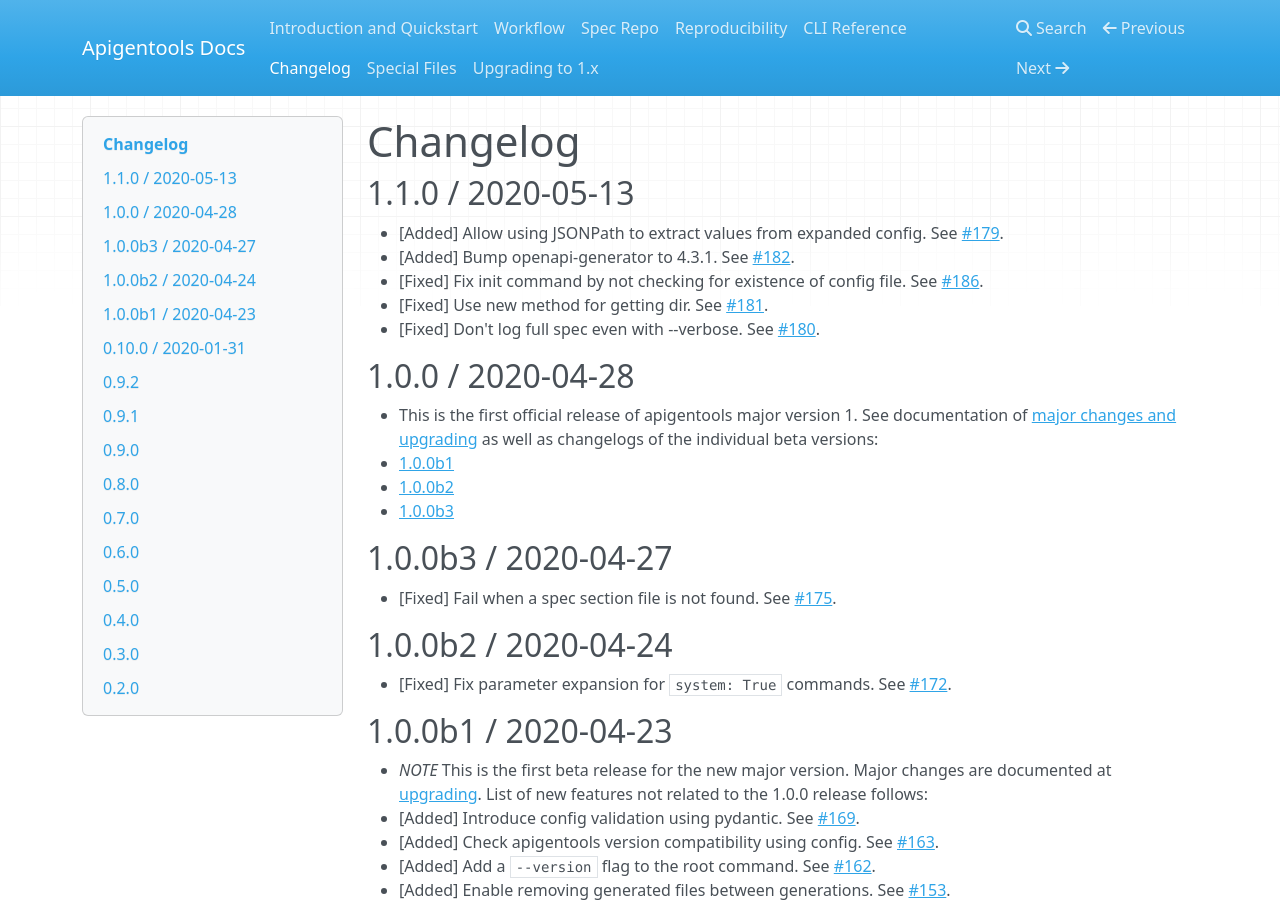
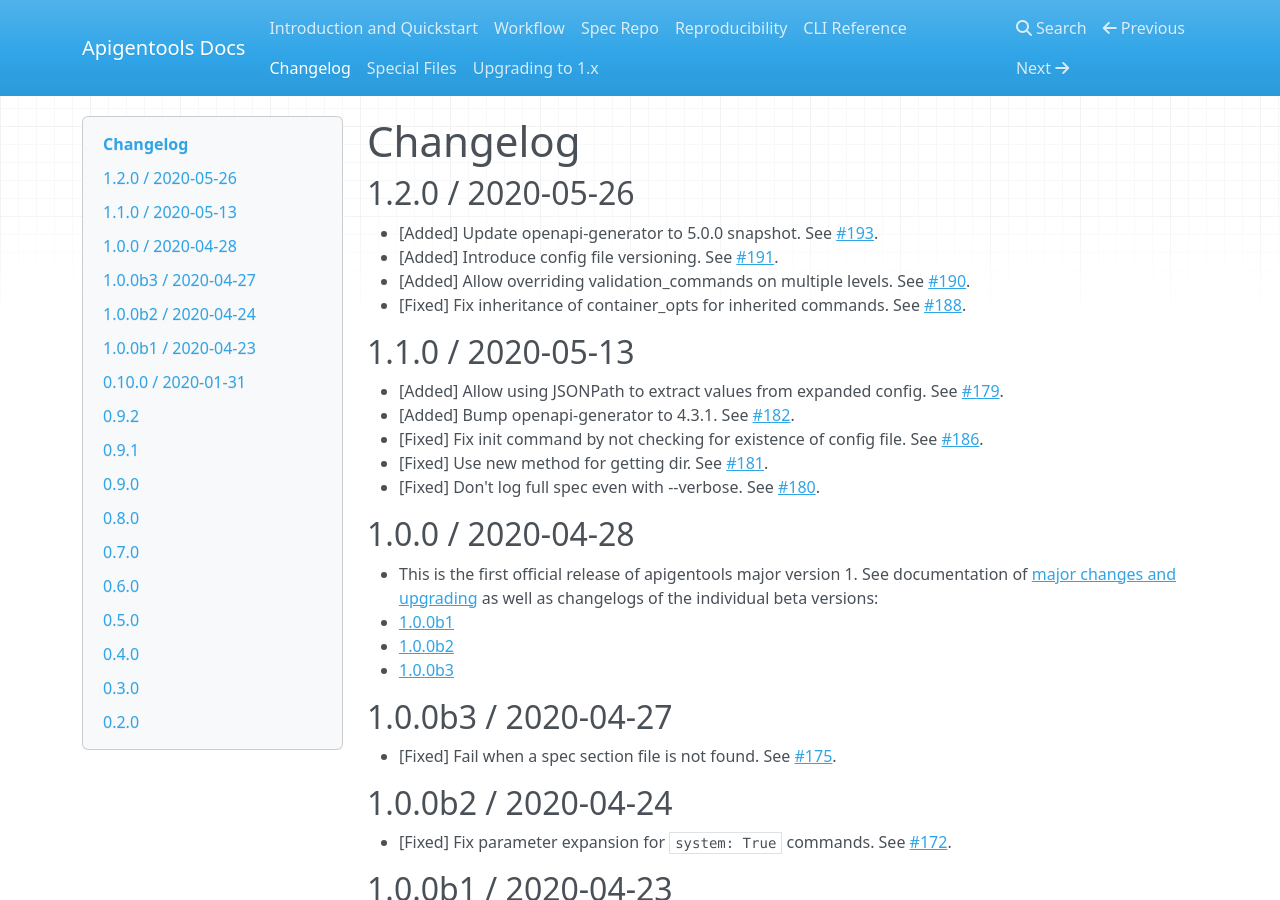
Before and after one commit to DataDog/apigentools, an MkDocs documentation site: the page built from docs/changelog.md, in a window 1280 px wide and 900 px high. Built offline with MkDocs 1.6.1, drawn with Linux system fonts in a browser that asks for light colours; nearby versions of some CDN libraries.

Commit message:
Add changelog for 1.2.0 release (#192)

```diff
--- a/docs/changelog.md
+++ b/docs/changelog.md
@@ -1,4 +1,11 @@
 # Changelog
+
+## 1.2.0 / 2020-05-26
+
+* [Added] Update openapi-generator to 5.0.0 snapshot. See [#193](https://github.com/DataDog/apigentools/pull/193).
+* [Added] Introduce config file versioning. See [#191](https://github.com/DataDog/apigentools/pull/191).
+* [Added] Allow overriding validation_commands on multiple levels. See [#190](https://github.com/DataDog/apigentools/pull/190).
+* [Fixed] Fix inheritance of container_opts for inherited commands. See [#188](https://github.com/DataDog/apigentools/pull/188).
 
 ## 1.1.0 / 2020-05-13
 
```
